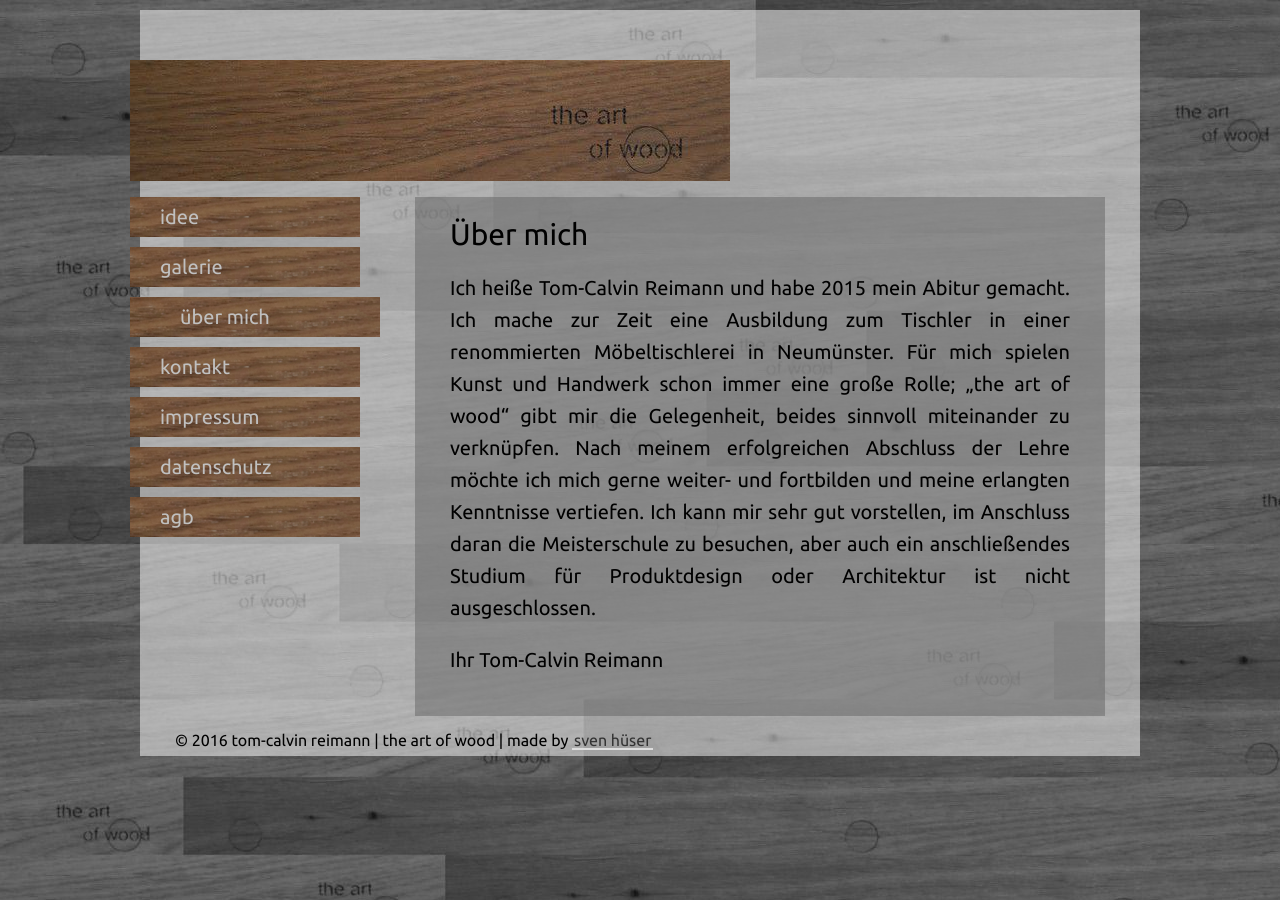
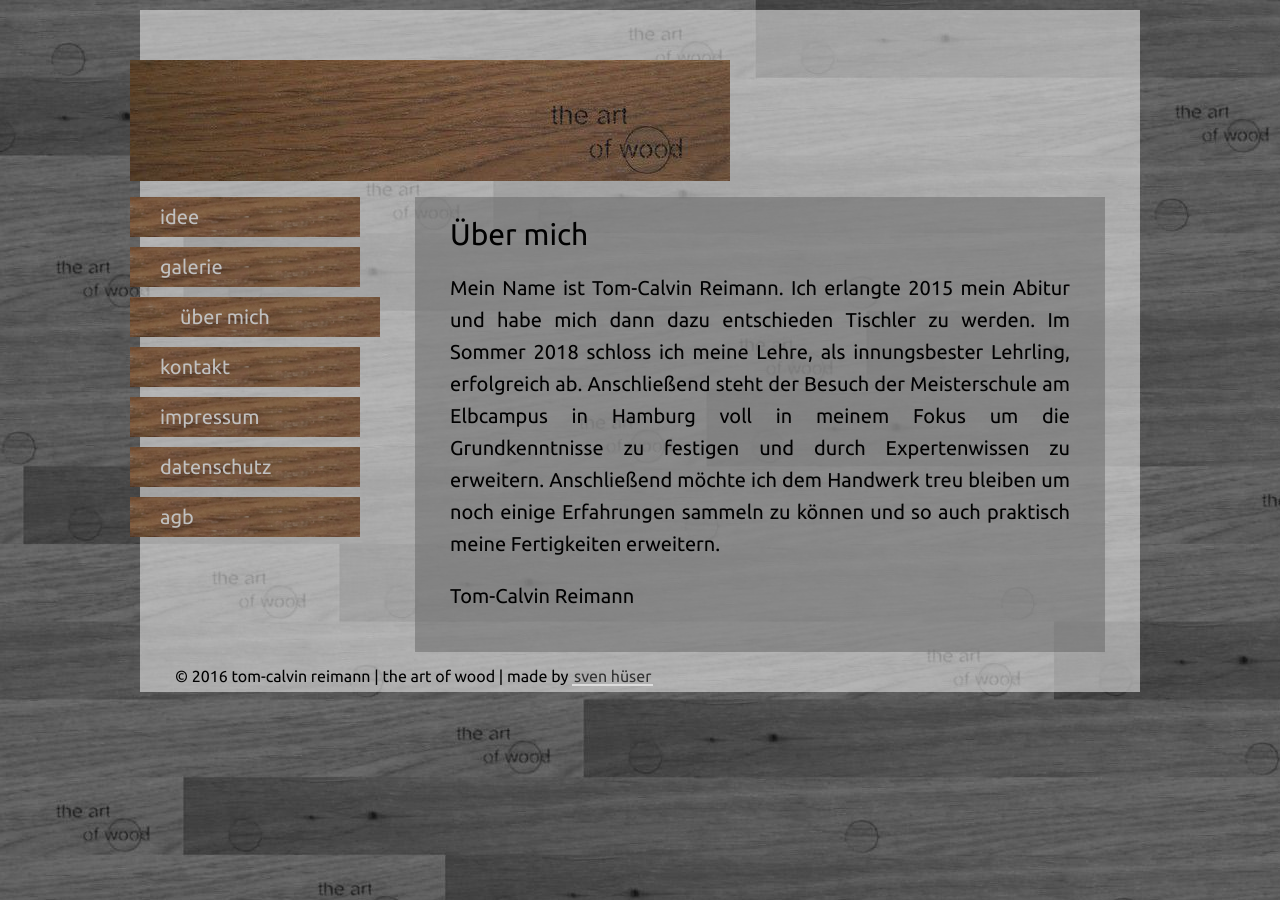
Before and after one commit to theartofwood/theartofwood.github.io, a Jekyll site: the page built from ueber-mich.md, in a window 1280 px wide. Built offline with Jekyll 4.4.1, drawn with Linux system fonts in a browser that asks for light colours; nearby versions of some CDN libraries.

Commit message:
Aktualisierter Text für über mich

```diff
--- a/ueber-mich.md
+++ b/ueber-mich.md
@@ -5,12 +5,12 @@ navigation_weight: 4
 ---
 # Über mich
 
-Ich heiße Tom-Calvin Reimann und habe 2015 mein Abitur gemacht.  Ich mache zur Zeit eine Ausbildung
-zum Tischler in einer renommierten Möbeltischlerei in Neumünster.  Für mich spielen Kunst und
-Handwerk schon immer eine große Rolle; "the art of wood" gibt mir die Gelegenheit, beides sinnvoll
-miteinander zu verknüpfen.  Nach meinem erfolgreichen Abschluss der Lehre möchte ich mich gerne
-weiter- und fortbilden und meine erlangten Kenntnisse vertiefen.  Ich kann mir sehr gut vorstellen,
-im Anschluss daran die Meisterschule zu besuchen, aber auch ein anschließendes Studium für
-Produktdesign oder Architektur ist  nicht ausgeschlossen.
+Mein Name ist Tom-Calvin Reimann.
+Ich erlangte 2015 mein Abitur und habe mich dann dazu entschieden Tischler zu werden.
+Im Sommer 2018 schloss ich meine Lehre, als innungsbester Lehrling, erfolgreich ab.
+Anschließend steht der Besuch der Meisterschule am Elbcampus in Hamburg voll in meinem Fokus um
+die Grundkenntnisse zu festigen und durch Expertenwissen zu erweitern. Anschließend möchte ich dem
+Handwerk treu bleiben um noch einige Erfahrungen sammeln zu können und so auch praktisch meine
+Fertigkeiten erweitern.
 
-Ihr Tom-Calvin Reimann
+Tom-Calvin Reimann
```
